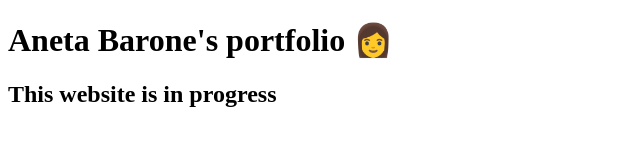
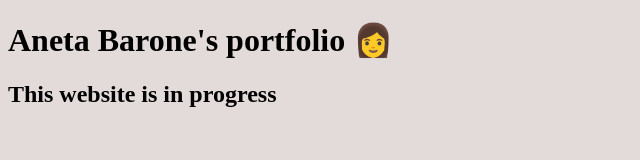
Before and after one commit to anetabarone/my-webpage-portfolio, a plain HTML site: page index.html in a window 1280 px wide. Shown: the whole page, without its empty margins (0-640 px from the left). Drawn offline with Linux system fonts and the light colour scheme.

Commit message:
added a style sheet

```diff
--- a/index.html
+++ b/index.html
@@ -3,6 +3,7 @@
   <head>
     <meta charset="UTF-8" />
     <meta name="viewport" content="width=device-width, initial-scale=1.0" />
+    <link rel="stylesheet" href="styles/style.css" />
     <title>Document</title>
   </head>
   <body>
--- /dev/null
+++ b/styles/style.css
@@ -0,0 +1,3 @@
+body {
+  background-color: #e3dada;
+}
```
